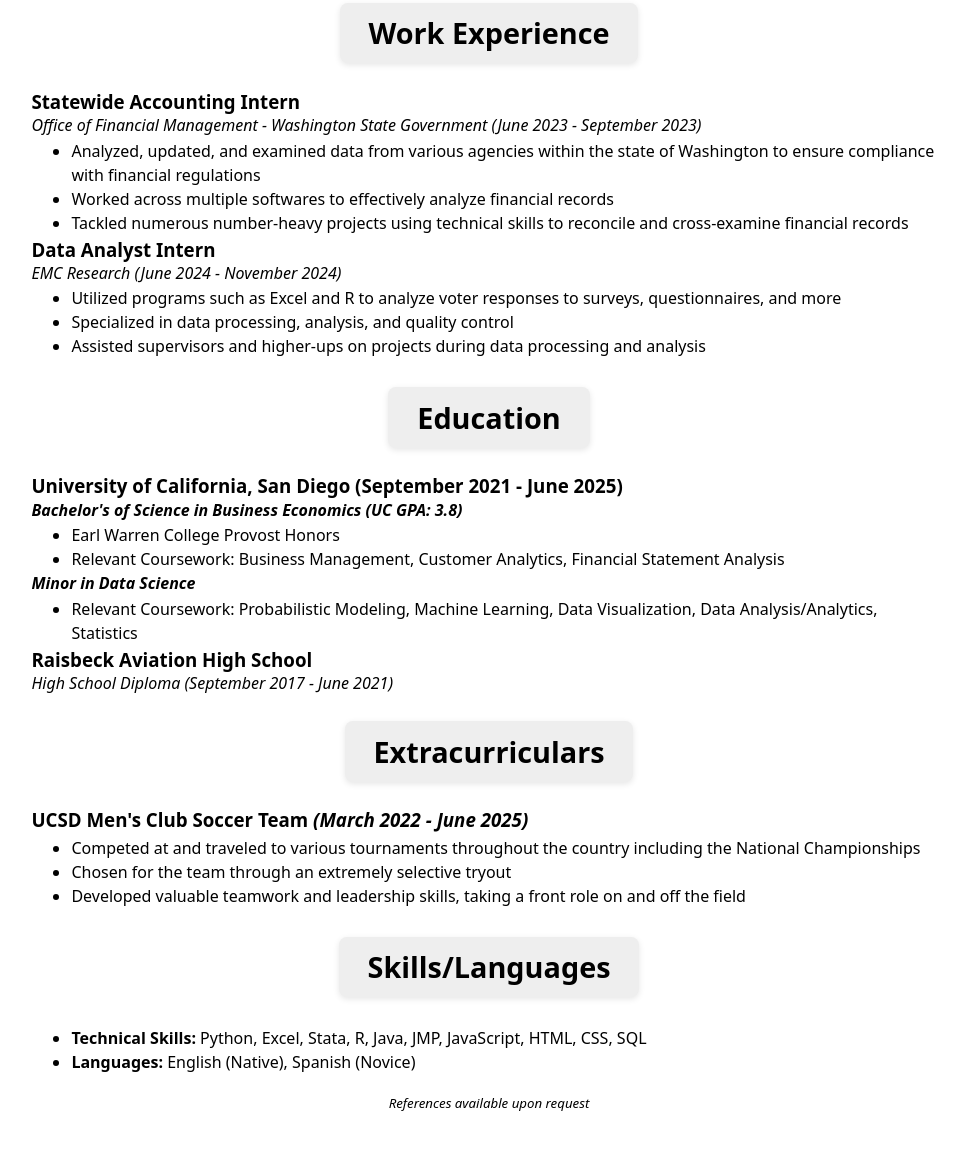
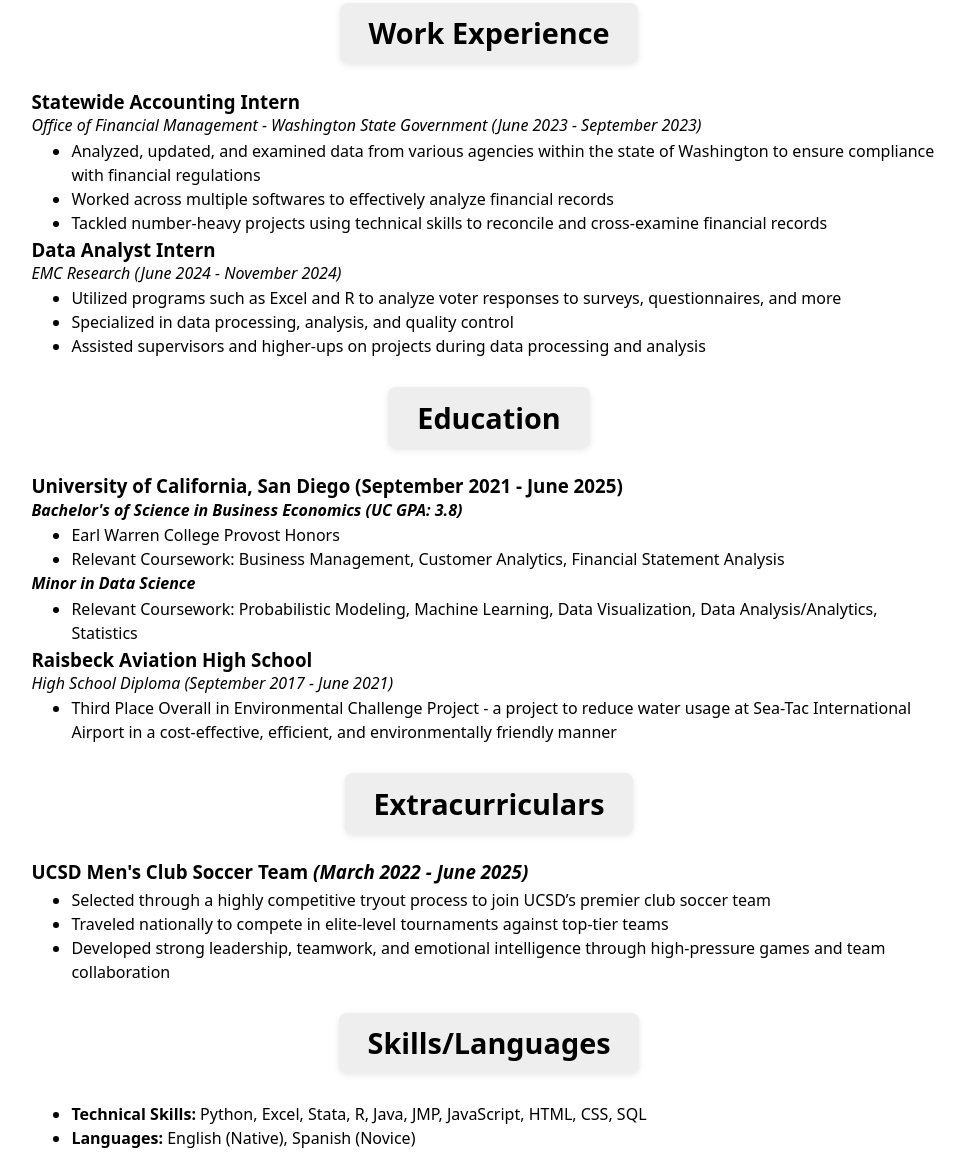
Before and after one commit to lsherles/portfolio, a plain HTML site: page resume/index.html in a window 1280 px wide. Shown: the part 189-1356 px from the top of the page, without its empty margins (151-1116 px from the left). Drawn offline with Linux system fonts and the light colour scheme.

Commit message:
Update index.html

```diff
--- a/resume/index.html
+++ b/resume/index.html
@@ -74,7 +74,7 @@ ul {
         <ul>
             <li>Analyzed, updated, and examined data from various agencies within the state of Washington to ensure compliance with financial regulations</li>
             <li>Worked across multiple softwares to effectively analyze financial records</li>
-            <li>Tackled numerous number-heavy projects using technical skills to reconcile and cross-examine financial records</li>
+            <li>Tackled number-heavy projects using technical skills to reconcile and cross-examine financial records</li>
         </ul>
         <h3>Data Analyst Intern</h3>
         <h4><i>EMC Research 	(June 2024 - November 2024)</i></h4>
@@ -99,15 +99,18 @@ ul {
         </ul>
         <h3>Raisbeck Aviation High School</h3>
         <h4><i>High School Diploma (September 2017 - June 2021)</i></h4>
+        <ul>
+            <li>Third Place Overall in Environmental Challenge Project - a project to reduce water usage at Sea-Tac International Airport in a cost-effective, efficient, and environmentally friendly manner</li>
+        </ul>
     </section>
 
     <section>
         <h2>Extracurriculars</h2>
         <h3>UCSD Men's Club Soccer Team <i>(March 2022 - June 2025)</i></h3>
         <ul>
-            <li>Competed at and traveled to various tournaments throughout the country including the National Championships</li>
-            <li>Chosen for the team through an extremely selective tryout</li>
-            <li>Developed valuable teamwork and leadership skills, taking a front role on and off the field</li>
+            <li>Selected through a highly competitive tryout process to join UCSD’s premier club soccer team</li>
+            <li>Traveled nationally to compete in elite-level tournaments against top-tier teams</li>
+            <li>Developed strong leadership, teamwork, and emotional intelligence through high-pressure games and team collaboration</li>
         </ul>
     </section>
 
```
